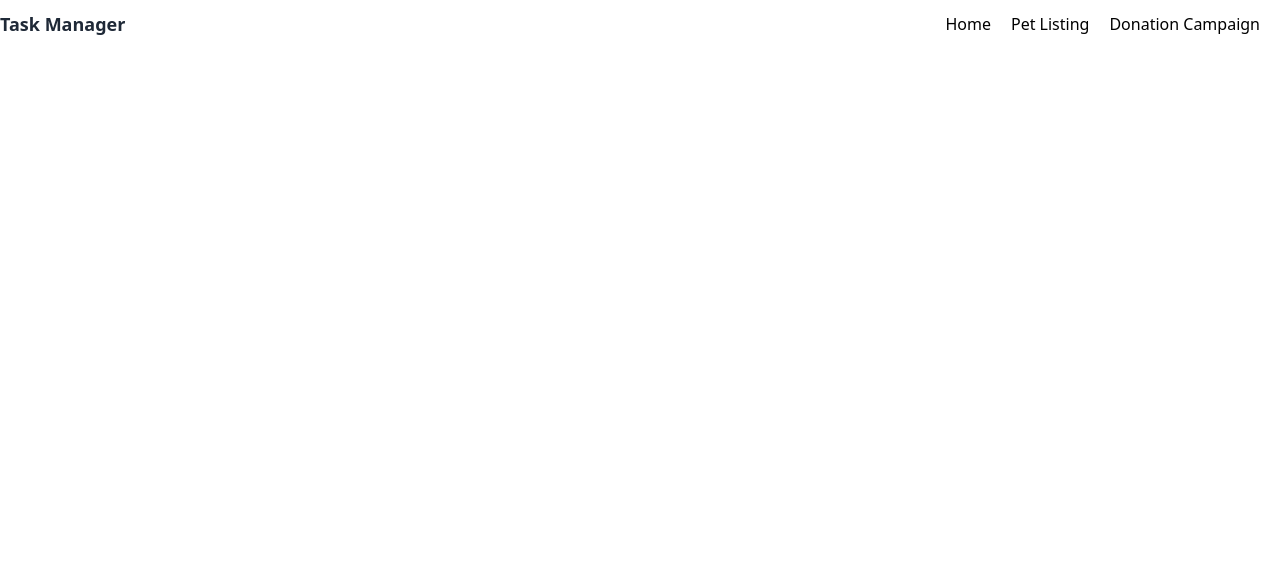
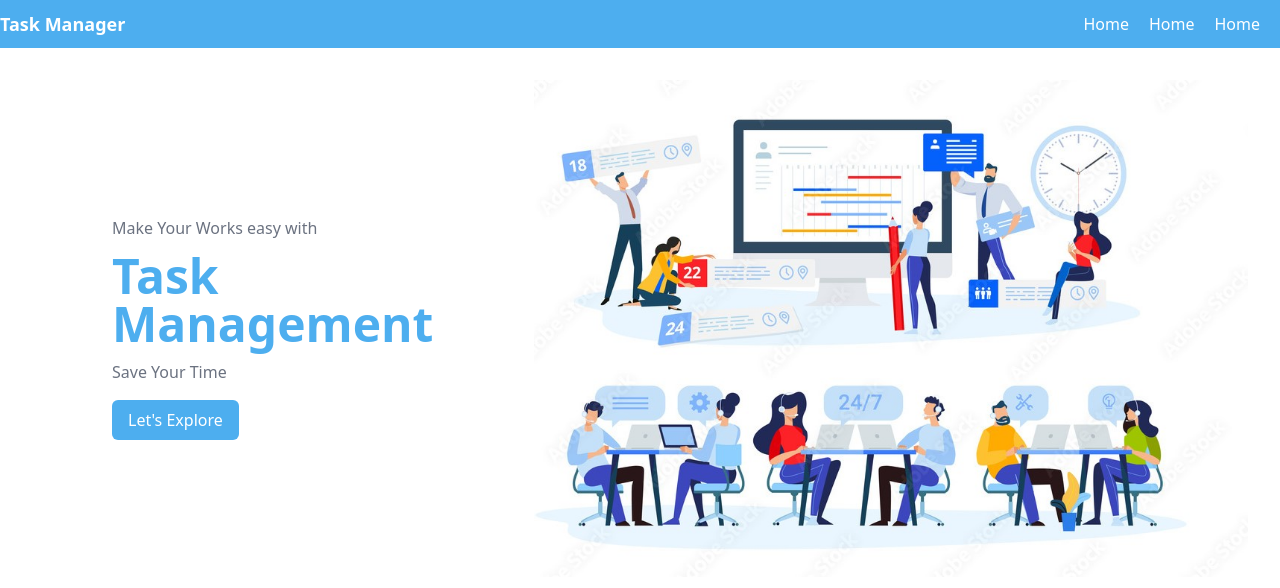
Before and after one commit to rayhan360/task-manager-client, a React (Vite) app: page / in a window 1280 px wide. Shown: the top 588 px of the page. Built offline with nearby package versions, Linux system fonts and the light colour scheme.

Commit message:
design a banner and add a button

```diff
--- /dev/null
+++ b/src/HomePage/Banner/Banner.jsx
@@ -0,0 +1,26 @@
+import task from "../../assets/task.jpg";
+
+const Banner = () => {
+  return (
+    <div className="flex items-center p-8">
+      {/* Left Side Text Div */}
+      <div className="flex-1" style={{ flexBasis: "40%" }}>
+        <div className="mx-20">
+          <p className="text-base text-gray-500">Make Your Works easy with</p>
+          <h1 className="text-5xl font-bold text-[#4daeef] my-3">Task Management</h1>
+          <p className="text-base text-gray-500">Save Your Time</p>
+          <button className="mt-4 px-4 py-2 bg-[#4daeef] text-white rounded-md">
+            Let&apos;s Explore
+          </button>
+        </div>
+      </div>
+
+      {/* Right Side Image Div */}
+      <div className="flex-1 pl-4" style={{ flexBasis: "60%" }}>
+        <img className="" src={task} alt="Task" />
+      </div>
+    </div>
+  );
+};
+
+export default Banner;
--- a/src/HomePage/Home/Home.jsx
+++ b/src/HomePage/Home/Home.jsx
@@ -1,9 +1,10 @@
+import Banner from "../Banner/Banner";
 
 
 const Home = () => {
     return (
         <div>
-
+           <Banner></Banner>
         </div>
     );
 };
--- a/src/NavBar/Navbar.jsx
+++ b/src/NavBar/Navbar.jsx
@@ -5,10 +5,10 @@
 const Navbar = () => {
   const [open, setOpen] = useState(false);
   return (
-    <div>
+    <div className="bg-[#4daeef]">
       <div className="flex justify-between items-center max-w-7xl mx-auto">
         <div className="flex items-center font-bold text-lg">
-          <h1>Task Manager</h1>
+          <h1 className="text-white">Task Manager</h1>
         </div>
         <div className="">
           <div
@@ -28,15 +28,15 @@
               } ${open ? "block" : "hidden"}`}
             >
               <div className="flex flex-col md:flex-row gap-5 py-3 items-center">
-                <ul className={`flex flex-col md:flex-row gap-5 text-black`}>
+                <ul className={`flex flex-col md:flex-row gap-5 text-white`}>
                   <li>
                     <NavLink to="/">Home</NavLink>
                   </li>
                   <li>
-                    <NavLink to="/petListing">Pet Listing</NavLink>
+                    <NavLink to="/">Home</NavLink>
                   </li>
                   <li>
-                    <NavLink to="/donation-campaign">Donation Campaign</NavLink>
+                    <NavLink to="/donation-campaign">Home</NavLink>
                   </li>
                 </ul>
                 {/* <div>
```
Also changed, not shown: src/assets/task.jpg (added), src/assets/time-management.avif (added).
